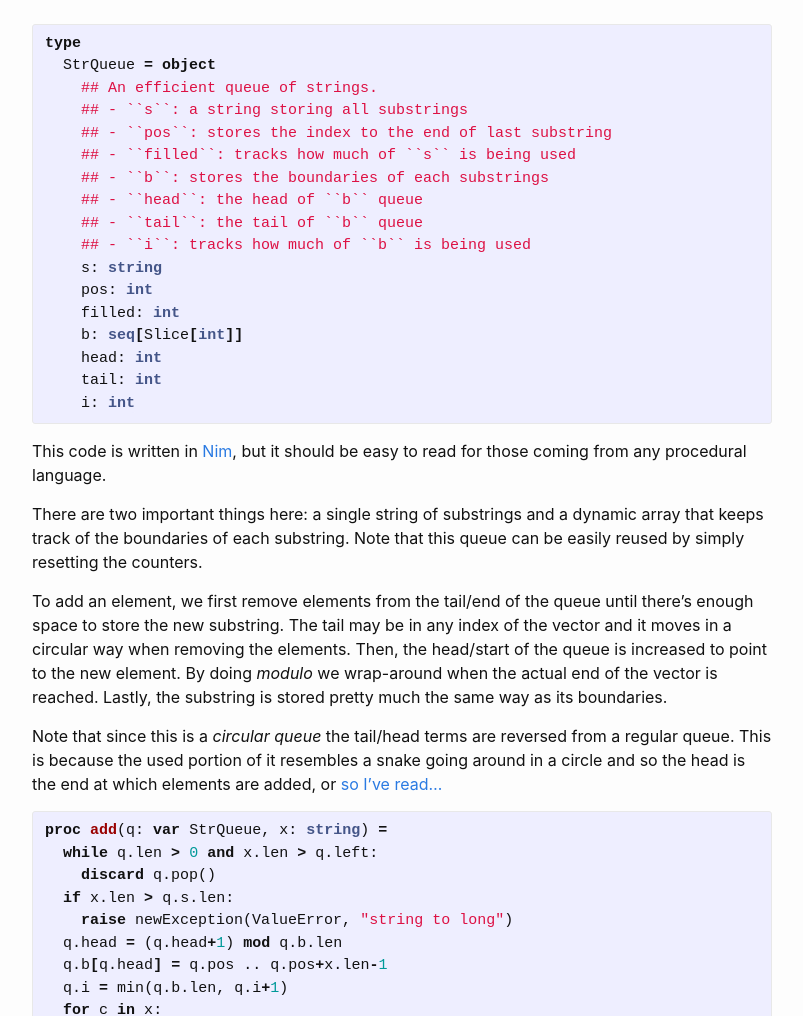
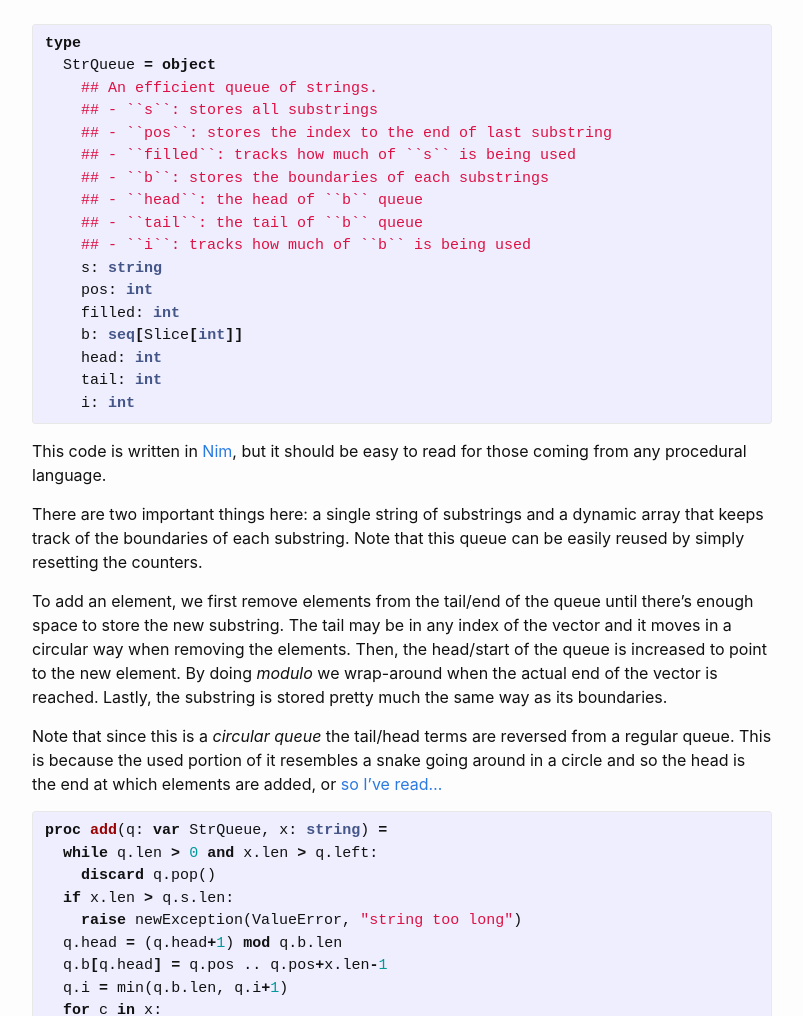
Before and after one commit to nitely/nitely.github.io, a Jekyll site: the page built from _posts/2018-05-16-an-efficient-queue-of-strings.markdown, in a window 1280 px wide and 1400 px high, scrolled down 527 px. Shown: the part 158-1174 px from the top of the window, without its empty margins (238-1041 px from the left). Built offline with Jekyll 4.4.1, drawn with Linux system fonts in a browser that asks for light colours; some of the changed text lies outside the part shown.

Commit message:
missing edits

```diff
--- a/_posts/2018-05-16-an-efficient-queue-of-strings.markdown
+++ b/_posts/2018-05-16-an-efficient-queue-of-strings.markdown
@@ -22,7 +22,7 @@ I did some research but I didn't have any luck finding an algorithm that would m
 type
   StrQueue = object
     ## An efficient queue of strings.
-    ## - ``s``: a string storing all substrings
+    ## - ``s``: stores all substrings
     ## - ``pos``: stores the index to the end of last substring
     ## - ``filled``: tracks how much of ``s`` is being used
     ## - ``b``: stores the boundaries of each substrings
@@ -53,7 +53,7 @@ proc add(q: var StrQueue, x: string) =
   while q.len > 0 and x.len > q.left:
     discard q.pop()
   if x.len > q.s.len:
-    raise newException(ValueError, "string to long")
+    raise newException(ValueError, "string too long")
   q.head = (q.head+1) mod q.b.len
   q.b[q.head] = q.pos .. q.pos+x.len-1
   q.i = min(q.b.len, q.i+1)
--- a/_posts/2019-05-27-scrum-is-a-terrible-way-of-building-software.markdown
+++ b/_posts/2019-05-27-scrum-is-a-terrible-way-of-building-software.markdown
@@ -30,6 +30,7 @@ The thing is, there is no silver bullet when it comes to building software. A go
 * [Scrum is fragile, not Agile](http://www.dennisweyland.net/blog/?p=43) ([Reddit comments](https://www.reddit.com/r/programming/comments/btbnpn/scrum_is_fragile_not_agile/)) ([HN comments](https://news.ycombinator.com/item?id=20017854))
 * [You don’t need standups](https://medium.com/@jsonpify/you-dont-need-standup-9a74782517c1) ([HN comments](https://news.ycombinator.com/item?id=17671464))
 * [Scrum disempowers developers](https://www.lambdacambridge.com/blog/how-scrum-disempowers-developers-and-destroys-agile) ([HN comments](https://news.ycombinator.com/item?id=17186591))
+* [Why Self-Organizing Teams Don’t Work](https://www.linkedin.com/pulse/why-self-organizing-teams-dont-work-cliff-berg/)
 * [A brief list of what Scrum gets wrong](https://medium.com/@ard_adam/why-scrum-is-the-wrong-way-to-build-software-99d8994409e5) ([HN comments](https://news.ycombinator.com/item?id=16892307))
 * [Ask HN: Does Scrum work?](https://news.ycombinator.com/item?id=18985942)
 * [Why I'm not a big fan of Scrum](http://okigiveup.net/not-big-fan-of-scrum/)
```
Also changed, not shown: other parts of _posts/2018-05-16-an-efficient-queue-of-strings.markdown (+1 -1 lines), 1 other file.
